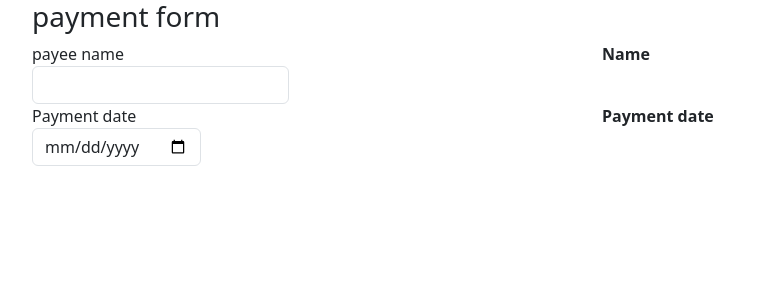
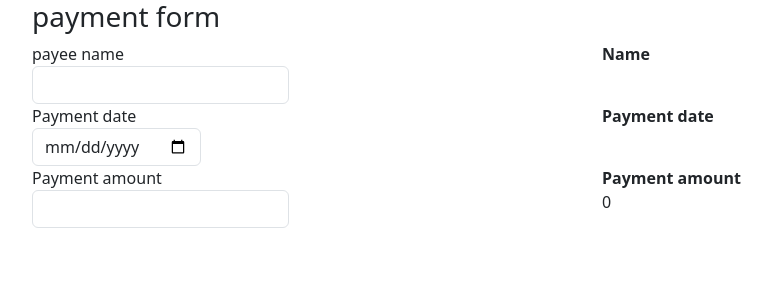
Before and after one commit to retro2115/pipes, an Angular app: page / in a window 1280 px wide. Shown: the top 300 px of the page, without its empty margins (50-822 px from the left). Built offline with nearby package versions, Linux system fonts and the light colour scheme.

Commit message:
adding payment row html and js

```diff
--- a/src/app/app.component.html
+++ b/src/app/app.component.html
@@ -33,6 +33,23 @@
 	</div>
 
 
+	<div class="row">
+		<div class="form-group col">
+			<label for="">Payment amount
+				<input class="form-control" (input)="onAmountChange($any($event.target).value)">
+			</label>
+		</div>
+
+		<div class="col">
+			<label for=""><b>Payment amount</b></label>
+			<div>
+				{{ amount }}
+			</div>
+		</div>
+	</div>
+
+
+
 
 
 
--- a/src/app/app.component.ts
+++ b/src/app/app.component.ts
@@ -9,6 +9,7 @@
 
 	name: string = "";
 	date: string = '';
+	amount: number = 0;
 
 	onNameChange(value: string) {
 		this.name = value;
@@ -17,4 +18,8 @@
 	onDateChange(value: string) {
 		this.date = value;
 	}
+
+	onAmountChange( value: string) {
+		this.amount = parseFloat(value);
+	}
 }
```
